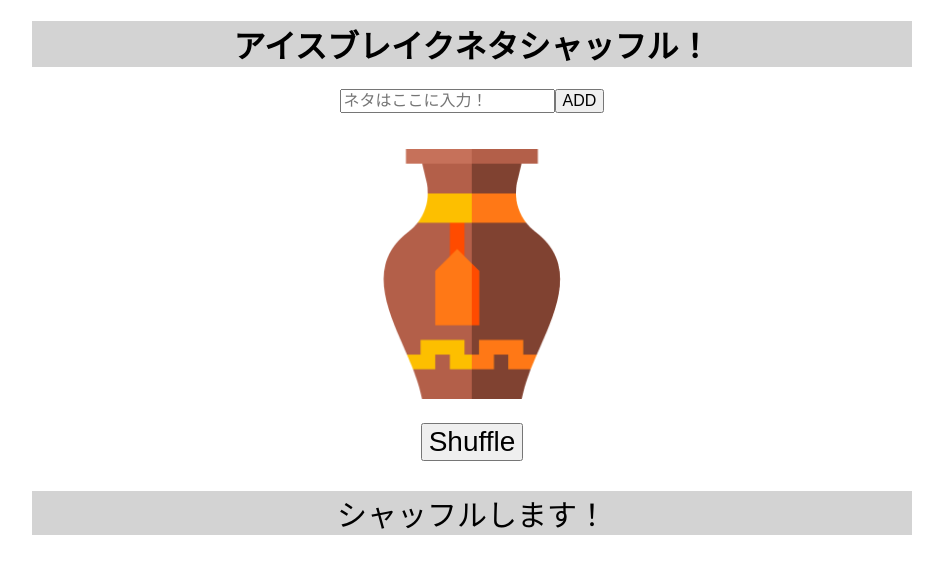
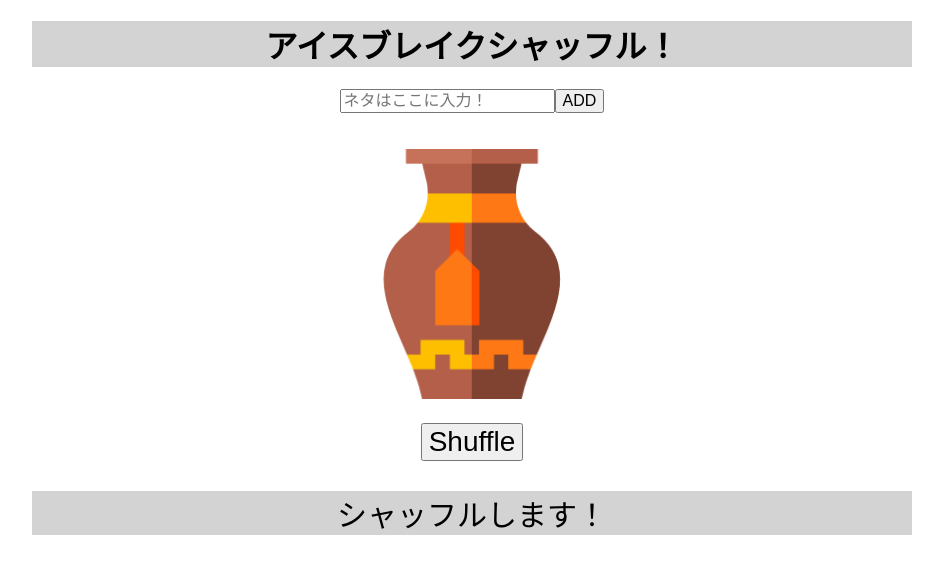
Before and after one commit to azufb/randomIceBreak, a React (Create React App) app in the folder random/: page / in a window 1280 px wide. Shown: the top 574 px of the page, without its empty margins (168-1111 px from the left). Built offline with nearby package versions, Linux system fonts and the light colour scheme.

Commit message:
タイトル修正

```diff
--- a/random/src/App.js
+++ b/random/src/App.js
@@ -52,7 +52,7 @@ class App extends React.Component {
 
     return (
       <div>
-        <h1>アイスブレイクネタシャッフル！</h1>
+        <h1>アイスブレイクシャッフル！</h1>
         <div className="formArea">
           <input type='text' value={ this.state.question} onChange={e => this.onChange(e)}
           placeholder="ネタはここに入力！" />
```
